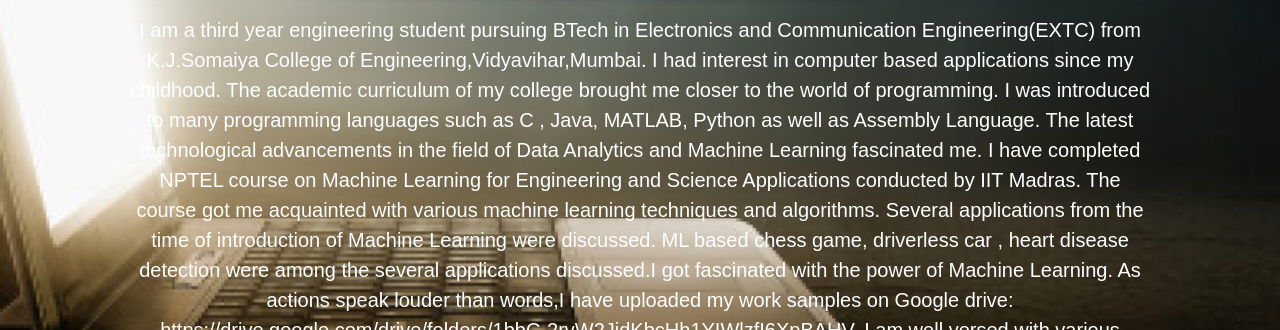
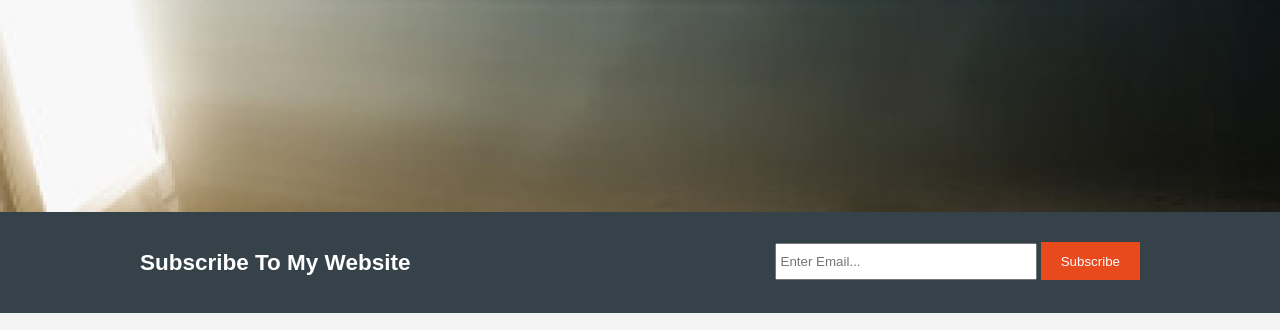
Before and after one commit to EswarR99/website, a plain HTML site: page index.html in a window 1280 px wide. Shown: the part 291-621 px from the top of the page. Drawn offline with Linux system fonts and the light colour scheme.

Commit message:
Update index.html

```diff
--- a/index.html
+++ b/index.html
@@ -28,7 +28,7 @@
     <section id="showcase">
       <div class="container">
         <h1>E Bhawani Eswar Reddy</h1>
-        <p>I am a third year engineering student pursuing BTech in Electronics and Communication Engineering(EXTC) from K.J.Somaiya College of Engineering,Vidyavihar,Mumbai. I had interest in computer based applications since my childhood. The academic curriculum of my college brought me closer to the world of programming. I was introduced to many programming languages such as C , Java, MATLAB, Python as well as Assembly Language. The latest technological advancements in the field of Data Analytics and Machine Learning fascinated me. I have completed NPTEL course on Machine Learning for Engineering and Science Applications conducted by IIT Madras. The course got me acquainted with various machine learning techniques and algorithms. Several applications from the time of introduction of Machine Learning were discussed. ML based chess game, driverless car , heart disease detection were among the several applications discussed.I got fascinated with the power of Machine Learning. As actions speak louder than words,I have uploaded my work samples on Google drive: https://drive.google.com/drive/folders/1bbC-2rvW2JidKbcHh1YIWlzfI6XpBAHV. I am well versed with various programming languages such as Java, Python, C and R studio. I regularly read articles based on advancements in ML. My past experiences would be immensely useful for the internship. I am seeking immensely fruitful learning experience from this internship.
+        <p>
 </p>
       </div>
     </section>
```
